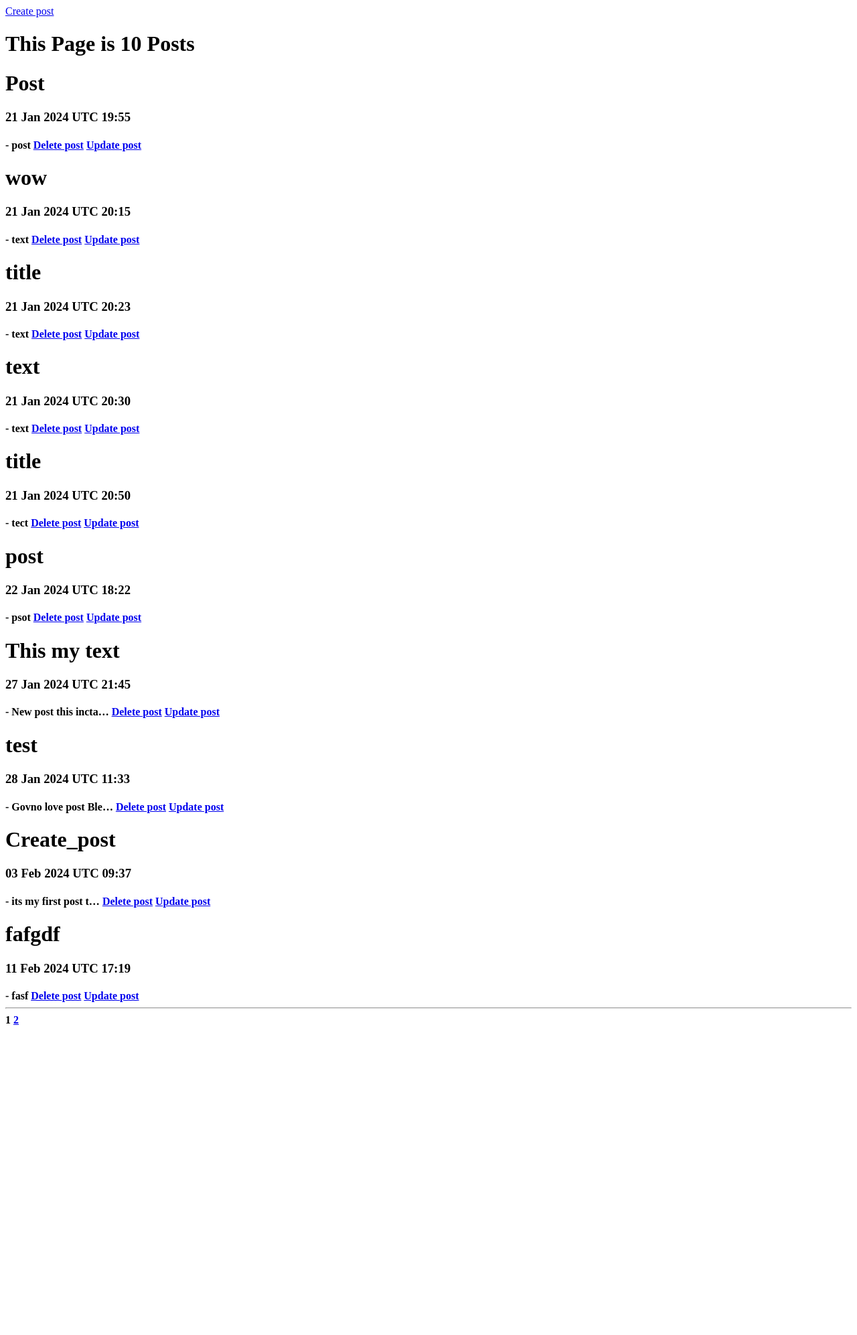
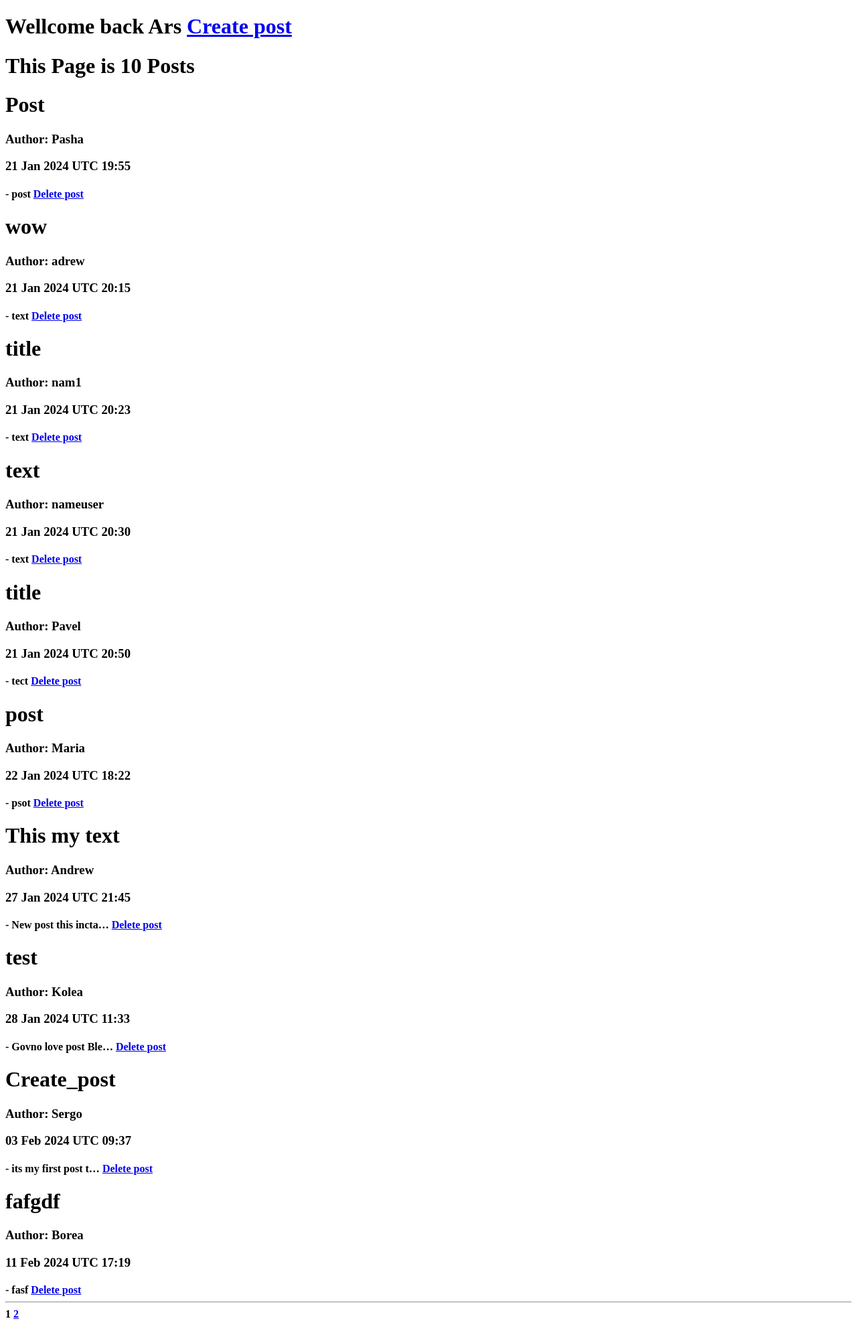
Before and after one commit to arsengeek/news_portal, a Django app: page /news/ in a window 1280 px wide. Shown: the whole page at 67% size. Before the commit the page ends 1530 px from the top, so only its background shows below. Run offline with Django 5.2, Linux system fonts and the light colour scheme; a user stored in the database is signed in; data comes from the database, SQL or seed files in the repository; both versions use the stored data as it was after the commit.

Commit message:
new update

```diff
--- a/myproject/ModalsDateBase/models.py
+++ b/myproject/ModalsDateBase/models.py
@@ -44,6 +44,7 @@ class Catigory(models.Model):
 
     def __str__(self) -> str:
         return self.category
+
 
 class Post(models.Model):
     """
--- a/myproject/ModalsDateBase/templates/project.htm
+++ b/myproject/ModalsDateBase/templates/project.htm
@@ -2,19 +2,23 @@
 
 {% block content %}
     <body>
+        <h1> Wellcome back {{request.user}}</h>
         {%if perms.ModalsDateBase.add_post%}
-        <a href="{% url 'create_post' %}">Create post</a>
+        <a href="{% url 'create_post' %}"> Create post</a>
         {%endif%}
         <h1> This Page is {{post|length}} Posts</h1>
         {%for posts in post%}
         <h1>{{posts}}</h1>
+        <h3>Author: {{posts.author.user}}</3>
         <h3> {{posts.time_post|date:'d M Y T H:i' }}
         <h4>  - {{posts.text_post|truncatechars:20}}
             {%if perms.ModalsDateBase.delete_post%}
             <a href= {% url 'delete_post' posts.id%}>Delete post</a>
             {%endif%}
             {%if perms.ModalsDateBase.change_post%}
+            {%if posts.author.user == request.user%}
             <a href= {% url 'update_post' posts.id%}>Update post</a>
+            {%endif%}
             {%endif%}
         {%endfor%}
         <hr>
```
Also changed, not shown: myproject/ModalsDateBase/forms.py (+5 -4 lines), myproject/ModalsDateBase/migrations/0007_authorpost_alter_author_user_alter_post_author.py (added), myproject/ModalsDateBase/migrations/0008_alter_post_author_alter_author_user_and_more.py (added), myproject/db.sqlite3.
